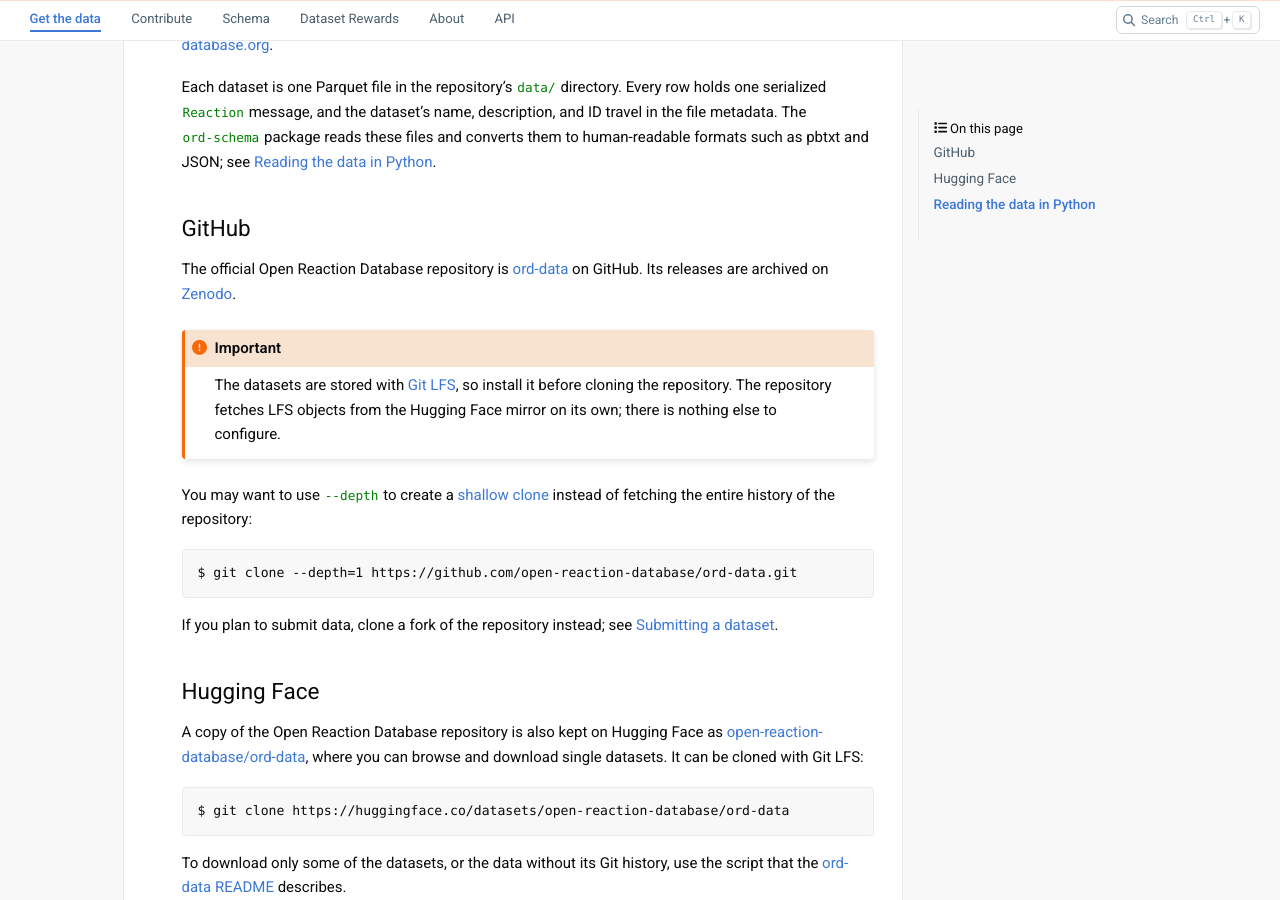
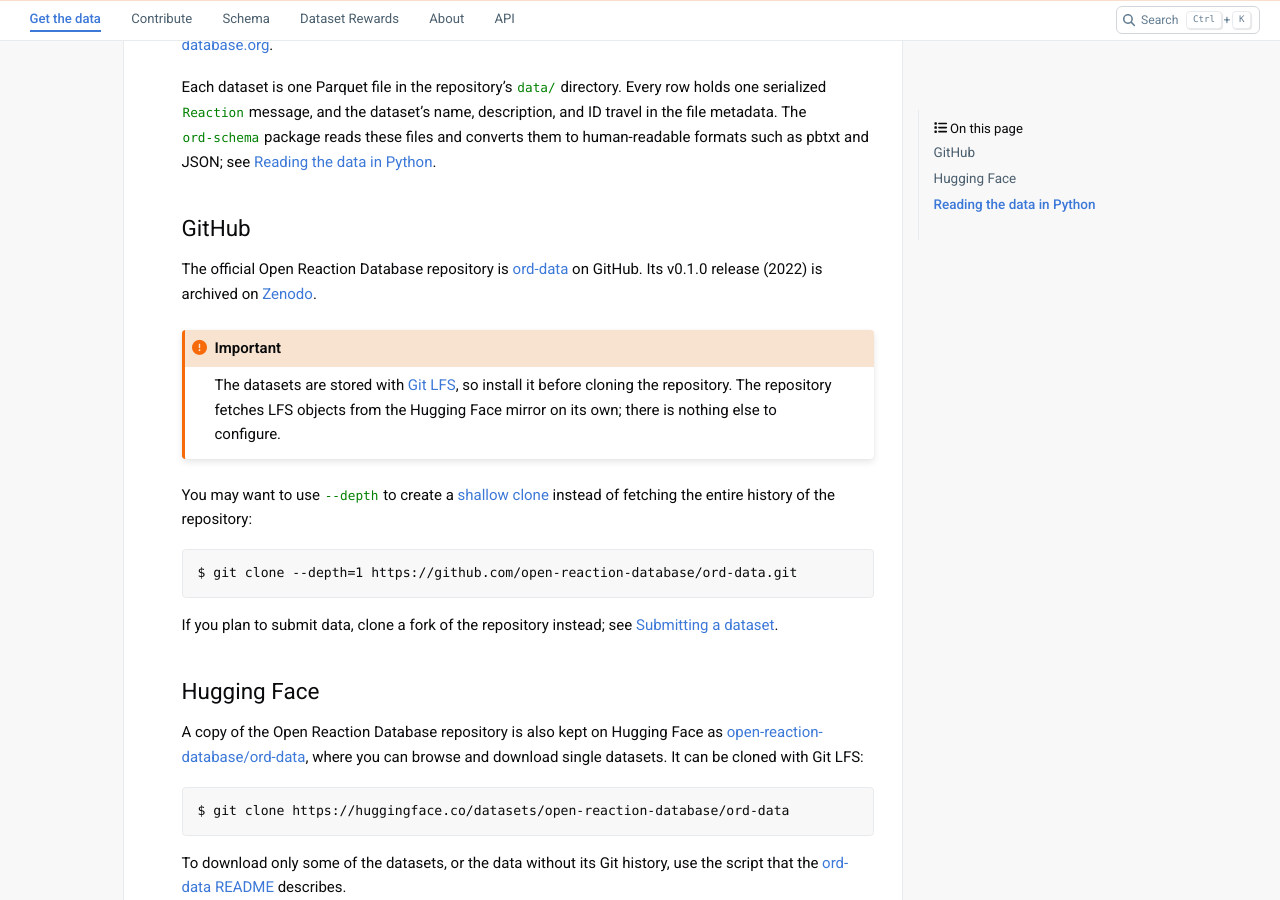
Before and after one commit to open-reaction-database/ord-schema, a Sphinx documentation site: the page built from docs/data.rst, in a window 1280 px wide and 900 px high, scrolled down 315 px. Built offline with Sphinx 7.4.7 and the PyData theme 0.15.4, drawn with Linux system fonts in a browser that asks for light colours.

Commit message:
Name the ord-data release Zenodo archived, and tighten the docs' comments
Zenodo holds ord-data's v0.0.0 and v0.1.0 releases, not the 2026 ones,
so Get the data names v0.1.0 and links its DOI rather than saying every
release is archived.

Co-Authored-By: Claude Opus 5.5 <noreply@anthropic.com>

```diff
--- a/docs/data.rst
+++ b/docs/data.rst
@@ -22,8 +22,8 @@ GitHub
 
 The official Open Reaction Database repository is
 `ord-data <https://github.com/open-reaction-database/ord-data>`__ on GitHub.
-Its releases are archived on
-`Zenodo <https://zenodo.org/badge/latestdoi/283813042>`__.
+Its v0.1.0 release (2022) is archived on
+`Zenodo <https://doi.org/10.5281/zenodo.6028405>`__.
 
 .. IMPORTANT::
    The datasets are stored with `Git LFS <https://git-lfs.com/>`_, so install
--- a/docs/index.rst
+++ b/docs/index.rst
@@ -1,6 +1,6 @@
 :html_theme.sidebar_secondary.remove:
 
-.. The home page: a hero, three ways in, and news, styled by the ord-home rules in
+.. The home page: a hero, three ways in, and news, styled by the ord-* rules in
    _static/css/custom.css. Each entry in the root toctree below is one section in the bar
    under the site bar.
 
```
Also changed, not shown: docs/_static/css/custom.css (+4 -4 lines), docs/conf.py (+4 -3 lines).
